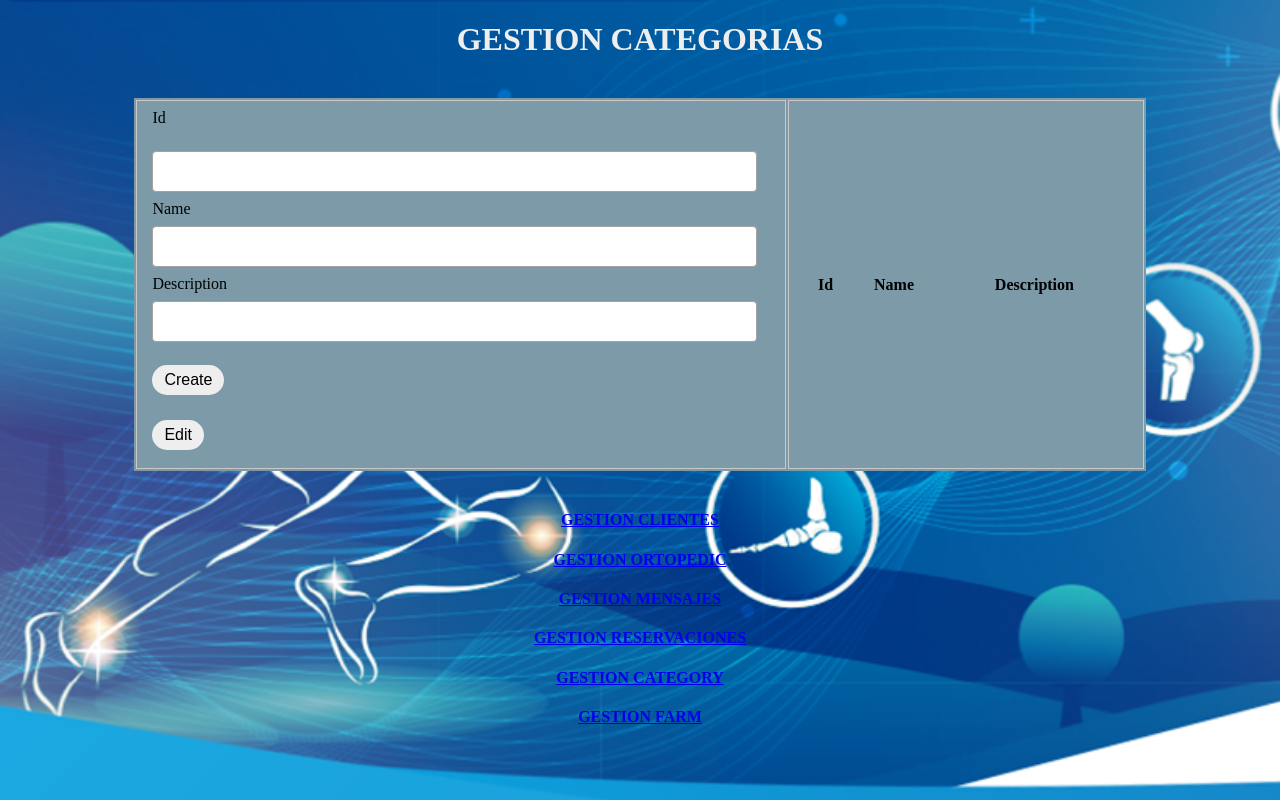
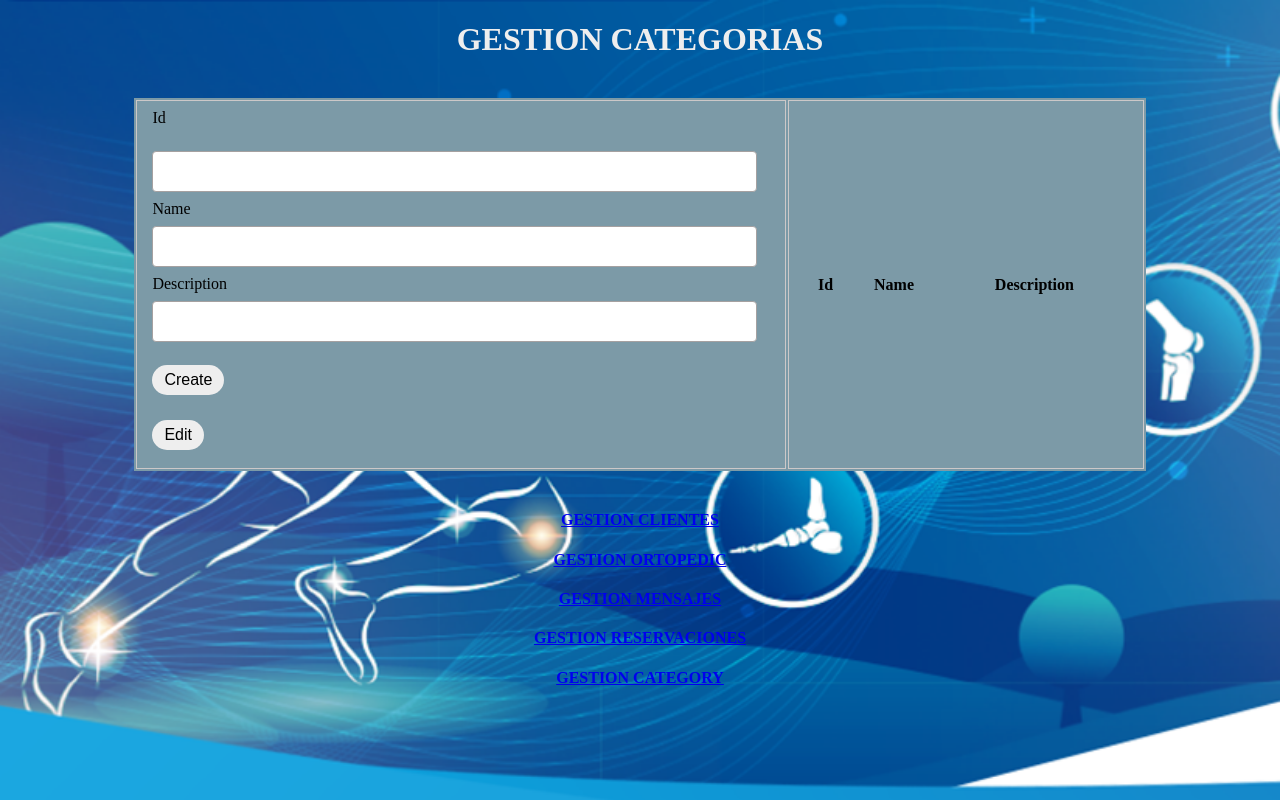
Before and after one commit to Hollmanick/ProyectoGrupo7-G26-Front, a plain HTML site: page html/index.html in a window 1280 px wide. Drawn offline with nearby package versions, Linux system fonts and the light colour scheme; files that its build step writes are made by us from their sources; no server answers; files whose address does not match are found by name.

Commit message:
Borre_Farm

```diff
--- a/html/index.html
+++ b/html/index.html
@@ -65,9 +65,6 @@
         <h4 class="titlePage">
             <a href="./html/index.html">GESTION CATEGORY</a>
         </h4>
-        <h4 class="titlePage">
-            <a href="./html/farm.html">GESTION FARM</a>
-        </h4>
     </div>
     <script type="text/javascript" src="./js/category.js"></script>
 </body>
```
